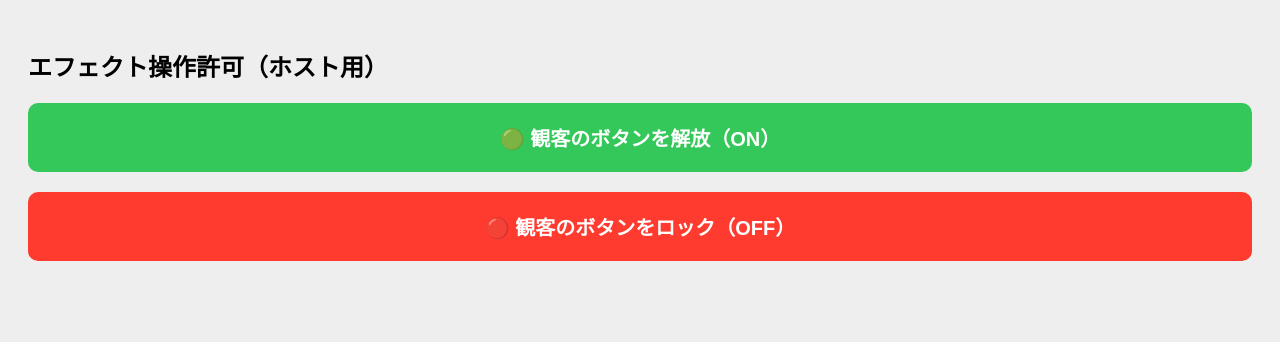
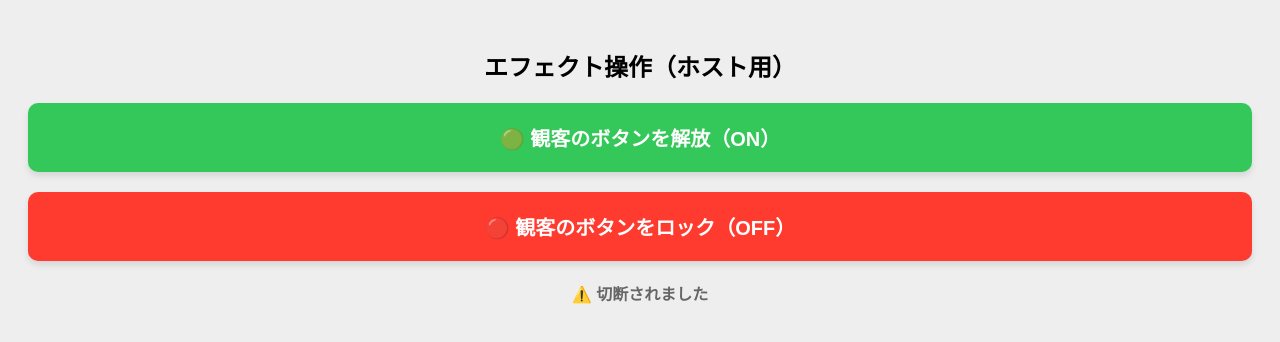
Before and after one commit to wanobo-my/elvr-VR-phone, a plain HTML site: page host.html in a window 1280 px wide. Drawn offline with Linux system fonts and the light colour scheme.

Commit message:
update: host-system

```diff
--- a/host.html
+++ b/host.html
@@ -5,31 +5,42 @@
   <meta name="viewport" content="width=device-width, initial-scale=1"/>
   <title>ホストコントローラー</title>
   <style>
-    body { font-family: sans-serif; padding: 20px; background: #eee; }
+    body { font-family: sans-serif; padding: 20px; background: #eee; text-align: center; }
     .btn { display: block; width: 100%; padding: 20px; margin-bottom: 20px; font-size: 20px; font-weight: bold; border-radius: 10px; border: none; cursor: pointer; }
-    .btn-enable { background: #34c759; color: white; }
-    .btn-disable { background: #ff3b30; color: white; }
+    .btn-enable { background: #34c759; color: white; box-shadow: 0 4px 6px rgba(0,0,0,0.1); }
+    .btn-disable { background: #ff3b30; color: white; box-shadow: 0 4px 6px rgba(0,0,0,0.1); }
+    .btn:active { transform: scale(0.98); }
+    #status { margin-top: 20px; font-weight: bold; color: #666; }
   </style>
 </head>
 <body>
-  <h2>エフェクト操作許可（ホスト用）</h2>
-  <button class="btn btn-enable" onclick="sendCmd(1)">🟢 観客のボタンを解放（ON）</button>
-  <button class="btn btn-disable" onclick="sendCmd(0)">🔴 観客のボタンをロック（OFF）</button>
+  <h2>エフェクト操作（ホスト用）</h2>
+  <button class="btn btn-enable" onclick="setCmd(1)">🟢 観客のボタンを解放（ON）</button>
+  <button class="btn btn-disable" onclick="setCmd(0)">🔴 観客のボタンをロック（OFF）</button>
+  <div id="status">サーバーに接続中...</div>
 
   <script>
     const WS_URL = 'wss://representative-maure-color2026-1a89845b.koyeb.app';
     let ws = new WebSocket(WS_URL);
 
-    ws.onopen = () => console.log("接続完了");
+    ws.onopen = () => {
+      document.getElementById('status').textContent = "✅ サーバー接続完了";
+    };
 
-    function sendCmd(state) {
+    function setCmd(state) {
       if (ws.readyState === WebSocket.OPEN) {
+        // 1回だけサーバーに指示を送る
         ws.send(`/System/Enable ${state}`);
-        alert(state === 1 ? "観客の操作を解放しました" : "観客の操作をロックしました");
+        document.getElementById('status').textContent =
+          state === 1 ? "現在の状態: 🟢 解放中" : "現在の状態: 🔴 ロック中";
       } else {
         alert("サーバーに接続されていません。再読み込みしてください。");
       }
     }
+
+    ws.onclose = () => {
+      document.getElementById('status').textContent = "⚠️ 切断されました";
+    };
   </script>
 </body>
 </html>
```
Also changed, not shown: 1 other file.
